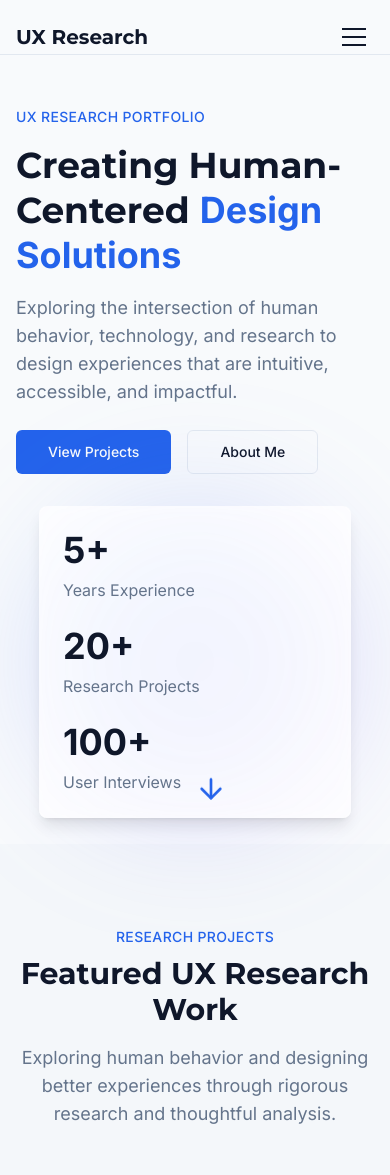
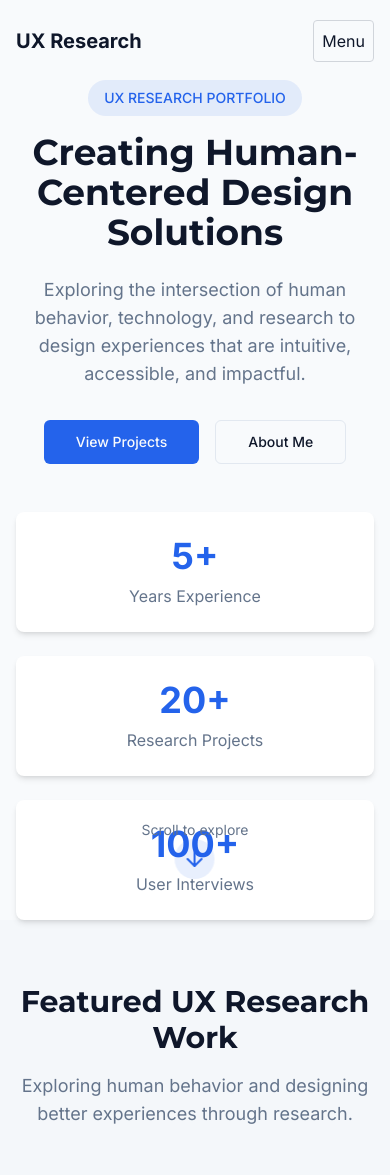
Before and after one commit to Sabrina459/ux-human-landing-pad, a React (Vite) app: page / in a window 390 px wide. Shown: the top 1175 px of the page. Built offline with nearby package versions, Linux system fonts and the light colour scheme.

Commit message:
Refactor: Simplify the design for beginners

```diff
--- a/src/components/HeroSection.tsx
+++ b/src/components/HeroSection.tsx
@@ -1,39 +1,27 @@
 
 import { Button } from "@/components/ui/button";
 import { ArrowDownIcon } from "lucide-react";
-import { useEffect, useRef } from "react";
 
 const HeroSection = () => {
-  const sectionRef = useRef<HTMLElement>(null);
-
-  useEffect(() => {
-    if (sectionRef.current) {
-      sectionRef.current.classList.add('animate-fade-in');
-    }
-  }, []);
-
   return (
     <section
       id="hero"
-      ref={sectionRef}
-      className="min-h-screen pt-20 flex flex-col justify-center relative"
+      className="min-h-screen pt-20 flex flex-col justify-center relative fade-in-section"
     >
       <div className="container px-4 md:px-6 mx-auto">
-        <div className="flex flex-col md:flex-row items-center gap-8 md:gap-12">
-          <div className="flex flex-col space-y-4 md:space-y-6 md:w-2/3">
-            <span className="text-primary font-medium tracking-wide text-sm md:text-base">
+        <div className="text-center mb-8">
+          <span className="inline-block bg-primary/10 text-primary px-4 py-2 rounded-full text-sm font-medium mb-4">
             UX RESEARCH PORTFOLIO
           </span>
-            <h1 className="text-4xl md:text-5xl lg:text-6xl font-bold leading-tight">
-              Creating Human-Centered <br className="hidden sm:inline" />
-              <span className="text-primary">Design Solutions</span>
+          <h1 className="text-4xl md:text-5xl font-bold mb-6">
+            Creating Human-Centered Design Solutions
           </h1>
-            <p className="text-lg md:text-xl text-muted-foreground max-w-2xl">
+          <p className="text-lg text-muted-foreground max-w-2xl mx-auto mb-8">
             Exploring the intersection of human behavior, technology, and research
             to design experiences that are intuitive, accessible, and impactful.
           </p>
-            <div className="flex flex-wrap gap-4 pt-2">
-              <Button asChild size="lg">
+          <div className="flex flex-wrap gap-4 justify-center">
+            <Button size="lg" asChild>
               <a href="#projects">View Projects</a>
             </Button>
             <Button variant="outline" size="lg" asChild>
@@ -41,29 +29,35 @@ const HeroSection = () => {
             </Button>
           </div>
         </div>
-          <div className="relative md:w-1/3 aspect-square md:aspect-auto">
-            <div className="bg-gradient-to-br from-blue-500/20 to-violet-500/20 absolute inset-0 rounded-full blur-3xl"></div>
-            <div className="relative bg-white/80 backdrop-blur p-6 rounded-lg shadow-lg">
-              <div className="text-4xl font-bold mb-2">5+</div>
-              <div className="text-muted-foreground mb-6">Years Experience</div>
 
-              <div className="text-4xl font-bold mb-2">20+</div>
-              <div className="text-muted-foreground mb-6">Research Projects</div>
+        <div className="mt-12 grid grid-cols-1 md:grid-cols-3 gap-6 max-w-3xl mx-auto">
+          <div className="bg-white p-6 rounded-lg shadow-md text-center">
+            <div className="text-4xl font-bold mb-2 text-primary">5+</div>
+            <div className="text-muted-foreground">Years Experience</div>
+          </div>
 
-              <div className="text-4xl font-bold mb-2">100+</div>
+          <div className="bg-white p-6 rounded-lg shadow-md text-center">
+            <div className="text-4xl font-bold mb-2 text-primary">20+</div>
+            <div className="text-muted-foreground">Research Projects</div>
+          </div>
+
+          <div className="bg-white p-6 rounded-lg shadow-md text-center">
+            <div className="text-4xl font-bold mb-2 text-primary">100+</div>
             <div className="text-muted-foreground">User Interviews</div>
           </div>
         </div>
       </div>
-      </div>
 
+      <div className="absolute bottom-8 left-1/2 -translate-x-1/2 flex flex-col items-center">
+        <p className="mb-2 text-sm text-muted-foreground">Scroll to explore</p>
         <a
           href="#projects"
-        className="absolute bottom-8 left-1/2 -translate-x-1/2 animate-bounce"
+          className="bg-primary/10 p-2 rounded-full animate-bounce"
           aria-label="Scroll to projects"
         >
-        <ArrowDownIcon className="h-8 w-8 text-primary" />
+          <ArrowDownIcon className="h-6 w-6 text-primary" />
         </a>
+      </div>
     </section>
   );
 };
--- a/src/components/Navbar.tsx
+++ b/src/components/Navbar.tsx
@@ -1,11 +1,10 @@
 
 import { useState, useEffect } from 'react';
 import { Button } from "@/components/ui/button";
-import { cn } from '@/lib/utils';
 
 const Navbar = () => {
+  const [mobileMenuOpen, setMobileMenuOpen] = useState(false);
   const [scrolled, setScrolled] = useState(false);
-  const [mobileMenuOpen, setMobileMenuOpen] = useState(false);
 
   useEffect(() => {
     const handleScroll = () => {
@@ -23,71 +22,54 @@ const Navbar = () => {
   }, []);
 
   return (
-    <header className={cn(
-      "fixed w-full z-50 transition-all duration-300",
-      scrolled
-        ? "bg-white/90 backdrop-blur-md py-3 shadow-sm"
-        : "bg-transparent py-5"
-    )}>
+    <header className={`fixed w-full z-50 ${scrolled ? "bg-white shadow-sm py-3" : "bg-transparent py-5"}`}>
       <div className="container mx-auto px-4 flex justify-between items-center">
-        <a href="#" className="font-montserrat font-bold text-xl">
+        <a href="#" className="font-bold text-xl">
           UX Research
         </a>
 
         {/* Mobile menu button */}
         <button
           onClick={() => setMobileMenuOpen(!mobileMenuOpen)}
-          className="md:hidden flex flex-col justify-center items-center p-2"
+          className="md:hidden p-2 rounded border border-gray-300"
+          aria-label={mobileMenuOpen ? "Close menu" : "Open menu"}
         >
-          <span className={cn(
-            "block w-6 h-0.5 bg-foreground transition-all duration-300 mb-1.5",
-            mobileMenuOpen && "rotate-45 translate-y-2"
-          )} />
-          <span className={cn(
-            "block w-6 h-0.5 bg-foreground transition-all duration-300 mb-1.5",
-            mobileMenuOpen && "opacity-0"
-          )} />
-          <span className={cn(
-            "block w-6 h-0.5 bg-foreground transition-all duration-300",
-            mobileMenuOpen && "-rotate-45 -translate-y-2"
-          )} />
+          Menu
         </button>
 
         {/* Desktop Navigation */}
-        <nav className="hidden md:flex items-center space-x-8">
-          <a href="#hero" className="text-foreground hover:text-primary transition-colors">Home</a>
-          <a href="#projects" className="text-foreground hover:text-primary transition-colors">Projects</a>
-          <a href="#about" className="text-foreground hover:text-primary transition-colors">About</a>
+        <nav className="hidden md:flex items-center space-x-6">
+          <a href="#hero" className="hover:text-primary transition-colors">Home</a>
+          <a href="#projects" className="hover:text-primary transition-colors">Projects</a>
+          <a href="#about" className="hover:text-primary transition-colors">About</a>
           <Button asChild>
-            <a href="#contact">Get in Touch</a>
+            <a href="#contact">Contact</a>
           </Button>
         </nav>
       </div>
 
       {/* Mobile Navigation Menu */}
-      <nav className={cn(
-        "md:hidden absolute w-full bg-white/95 backdrop-blur-md transition-all duration-300 overflow-hidden border-b",
-        mobileMenuOpen ? "max-h-60 py-4" : "max-h-0"
-      )}>
+      {mobileMenuOpen && (
+        <nav className="md:hidden bg-white border-t border-b py-4">
           <div className="container mx-auto px-4 flex flex-col space-y-4">
             <a
               href="#hero"
               onClick={() => setMobileMenuOpen(false)}
-            className="text-foreground hover:text-primary transition-colors py-2"
+              className="py-2 hover:text-primary"
             >
               Home
             </a>
             <a
               href="#projects"
               onClick={() => setMobileMenuOpen(false)}
-            className="text-foreground hover:text-primary transition-colors py-2"
+              className="py-2 hover:text-primary"
             >
               Projects
             </a>
             <a
               href="#about"
               onClick={() => setMobileMenuOpen(false)}
-            className="text-foreground hover:text-primary transition-colors py-2"
+              className="py-2 hover:text-primary"
             >
               About
             </a>
@@ -96,10 +78,11 @@ const Navbar = () => {
               asChild
               className="w-full"
             >
-            <a href="#contact">Get in Touch</a>
+              <a href="#contact">Contact</a>
             </Button>
           </div>
         </nav>
+      )}
     </header>
   );
 };
--- a/src/components/ProjectsSection.tsx
+++ b/src/components/ProjectsSection.tsx
@@ -1,8 +1,7 @@
 
-import { useEffect, useRef } from "react";
 import { Badge } from "@/components/ui/badge";
 import { Button } from "@/components/ui/button";
-import { Card, CardContent, CardDescription, CardFooter, CardHeader, CardTitle } from "@/components/ui/card";
+import { Card, CardContent, CardFooter, CardHeader, CardTitle } from "@/components/ui/card";
 import { ExternalLinkIcon } from "lucide-react";
 
 interface Project {
@@ -45,68 +44,36 @@ const projects: Project[] = [
 ];
 
 const ProjectsSection = () => {
-  const observerRef = useRef<IntersectionObserver | null>(null);
-  const sectionRef = useRef<HTMLElement>(null);
-
-  useEffect(() => {
-    observerRef.current = new IntersectionObserver(
-      (entries) => {
-        entries.forEach((entry) => {
-          if (entry.isIntersecting) {
-            entry.target.classList.add('in-view');
-          }
-        });
-      },
-      { threshold: 0.1 }
-    );
-
-    const elements = document.querySelectorAll('.animate-on-scroll');
-    elements.forEach((el) => {
-      observerRef.current?.observe(el);
-    });
-
-    return () => {
-      if (observerRef.current) {
-        observerRef.current.disconnect();
-      }
-    };
-  }, []);
-
   return (
-    <section id="projects" ref={sectionRef} className="py-20 bg-secondary/50">
+    <section id="projects" className="py-16 bg-secondary/50">
       <div className="container px-4 md:px-6 mx-auto">
-        <div className="text-center mb-12 md:mb-16 animate-on-scroll">
-          <span className="text-primary font-medium tracking-wide text-sm md:text-base">
-            RESEARCH PROJECTS
-          </span>
-          <h2 className="text-3xl md:text-4xl font-bold mt-2">
+        <div className="text-center mb-12 fade-in-section">
+          <h2 className="text-3xl font-bold mb-4">
             Featured UX Research Work
           </h2>
-          <p className="text-muted-foreground text-lg md:text-xl mt-4 max-w-2xl mx-auto">
-            Exploring human behavior and designing better experiences through rigorous research and thoughtful analysis.
+          <p className="text-muted-foreground text-lg max-w-2xl mx-auto">
+            Exploring human behavior and designing better experiences through research.
           </p>
         </div>
 
-        <div className="grid grid-cols-1 md:grid-cols-2 gap-6 md:gap-8">
+        <div className="grid grid-cols-1 md:grid-cols-2 gap-8 mb-12">
           {projects.map((project, index) => (
-            <Card key={index} className="overflow-hidden animate-on-scroll">
-              <div className="h-60 w-full overflow-hidden">
-                <img
-                  src={project.image}
-                  alt={project.title}
-                  className="h-full w-full object-cover transition-transform hover:scale-105 duration-500"
-                />
-              </div>
+            <Card key={index} className="overflow-hidden fade-in-section">
+              <img
+                src={project.image}
+                alt={project.title}
+                className="h-60 w-full object-cover"
+              />
               <CardHeader>
-                <CardTitle className="line-clamp-2">{project.title}</CardTitle>
-                <CardDescription className="flex flex-wrap gap-2 mt-2">
+                <CardTitle>{project.title}</CardTitle>
+                <div className="flex flex-wrap gap-2 mt-2">
                   {project.tags.map((tag, tagIndex) => (
                     <Badge key={tagIndex} variant="secondary">{tag}</Badge>
                   ))}
-                </CardDescription>
+                </div>
               </CardHeader>
               <CardContent>
-                <p className="text-muted-foreground line-clamp-3">
+                <p className="text-muted-foreground">
                   {project.description}
                 </p>
               </CardContent>
@@ -121,7 +88,7 @@ const ProjectsSection = () => {
           ))}
         </div>
 
-        <div className="mt-12 text-center animate-on-scroll">
+        <div className="text-center fade-in-section">
           <Button size="lg" variant="secondary" asChild>
             <a href="#" className="flex items-center gap-2">
               See All Projects <ExternalLinkIcon className="h-4 w-4" />
--- a/src/index.css
+++ b/src/index.css
@@ -59,11 +59,12 @@
     --accent-foreground: 210 40% 98%;
 
     --destructive: 0 62.8% 30.6%;
-    --destructive-foreground: 210 40% 98%;
+    --destructive-foreground: 0 0% 98%;
 
     --border: 217.2 32.6% 17.5%;
     --input: 217.2 32.6% 17.5%;
     --ring: 224.3 76.3% 48%;
+    --radius: 0.75rem;
   }
 }
 
@@ -74,7 +75,6 @@
 
   body {
     @apply bg-background text-foreground;
-    font-feature-settings: "rlig" 1, "calt" 1;
   }
 
   h1, h2, h3, h4, h5, h6 {
@@ -86,31 +86,31 @@
   }
 }
 
-/* Animation classes */
+/* Simpler animations for beginners */
 @layer utilities {
-  .animate-fade-in {
-    animation: fade-in 0.5s ease-in-out forwards;
+  /* Basic fade-in animation */
+  .fade-in-section {
+    opacity: 0;
+    transform: translateY(20px);
+    transition: opacity 1s ease, transform 1s ease;
   }
 
-  @keyframes fade-in {
-    from {
-      opacity: 0;
-      transform: translateY(10px);
-    }
-    to {
-      opacity: 1;
-      transform: translateY(0);
-    }
-  }
-
-  .animate-on-scroll {
-    opacity: 0;
-    transform: translateY(20px);
-    transition: opacity 0.6s ease, transform 0.6s ease;
-  }
-
-  .animate-on-scroll.in-view {
+  .fade-in-section.visible {
     opacity: 1;
     transform: translateY(0);
   }
+
+  /* Section spacing helpers */
+  .section-padding {
+    @apply py-16 px-4;
+  }
+
+  /* Card hover effects */
+  .hover-lift {
+    transition: transform 0.2s ease;
+  }
+
+  .hover-lift:hover {
+    transform: translateY(-5px);
+  }
 }
```
Also changed, not shown: src/pages/Index.tsx (+3 -6 lines). Lines whose indentation alone changed are shown as unchanged.
